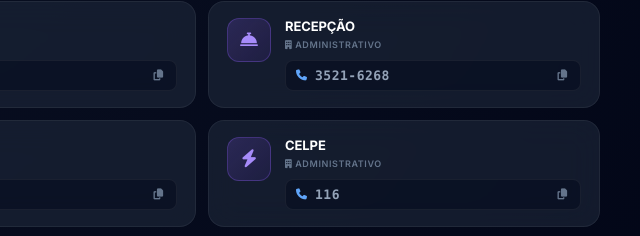
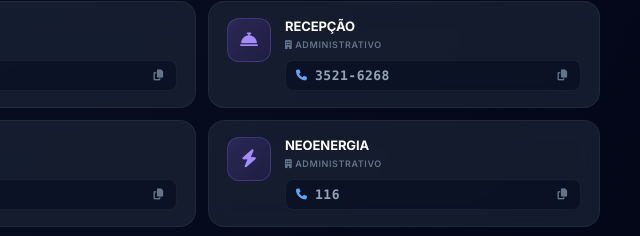
Before and after one commit to WessWizard/coigint, a plain HTML site: page telefones-uteis.html in a window 1280 px wide. Shown: the part 1985-2221 px from the top of the page, 640-1280 px from the left. Drawn offline with Linux system fonts and the light colour scheme.

Commit message:
Update telefones-uteis.html

```diff
--- a/telefones-uteis.html
+++ b/telefones-uteis.html
@@ -1168,7 +1168,7 @@
                 ]
             },
             {
-                nome: 'CELPE',
+                nome: 'NEOENERGIA',
                 categoria: 'administrativo',
                 icone: 'fa-bolt',
                 numeros: [
```
